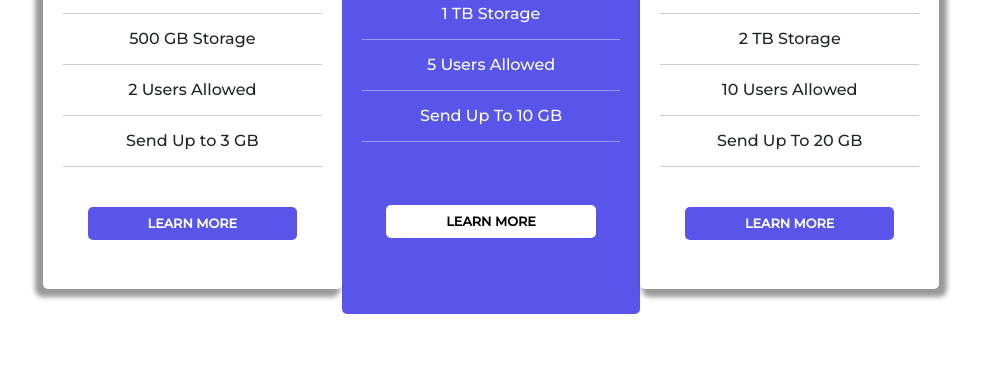
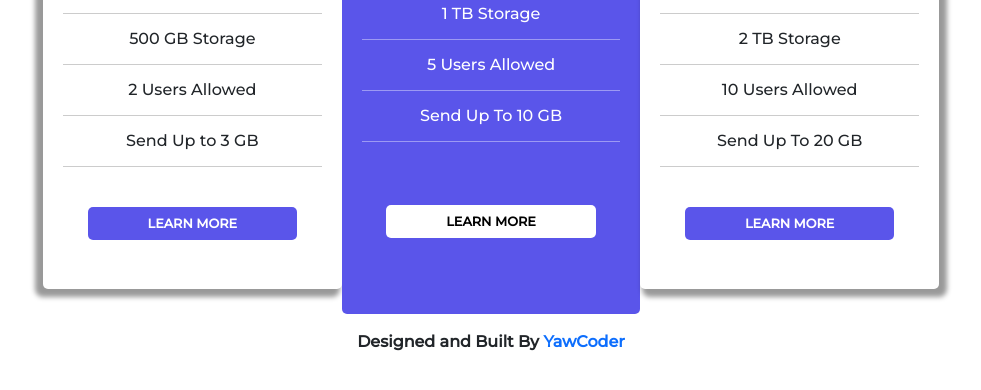
Before and after one commit to yawcoder/triple-price-page, a plain HTML site: page index.html in a window 1280 px wide. Shown: the part 330-720 px from the top of the page, without its empty margins (149-1130 px from the left). Drawn offline with nearby package versions, Linux system fonts and the light colour scheme; a web font is replaced by a local one.

Commit message:
Signature Added

```diff
--- a/index.html
+++ b/index.html
@@ -44,5 +44,7 @@
             <button class="button">LEARN MORE</button>
         </div>
     </div>
+
+    <div class="mt-3" style="text-align: center;"><b>Designed and Built By <a href="https://yawcoder.github.io">YawCoder</a></b></div>
 </body>
 </html>
```
